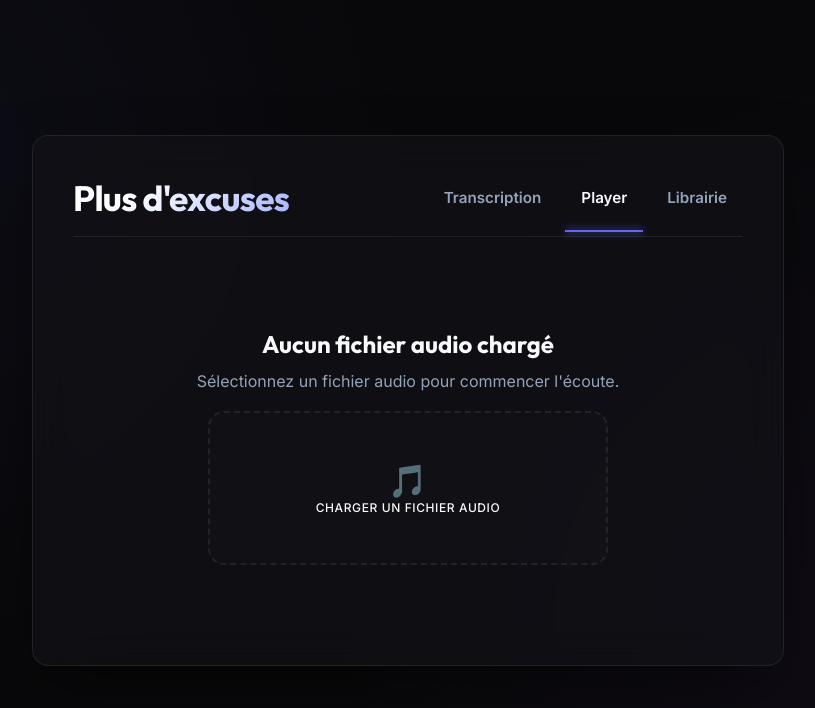
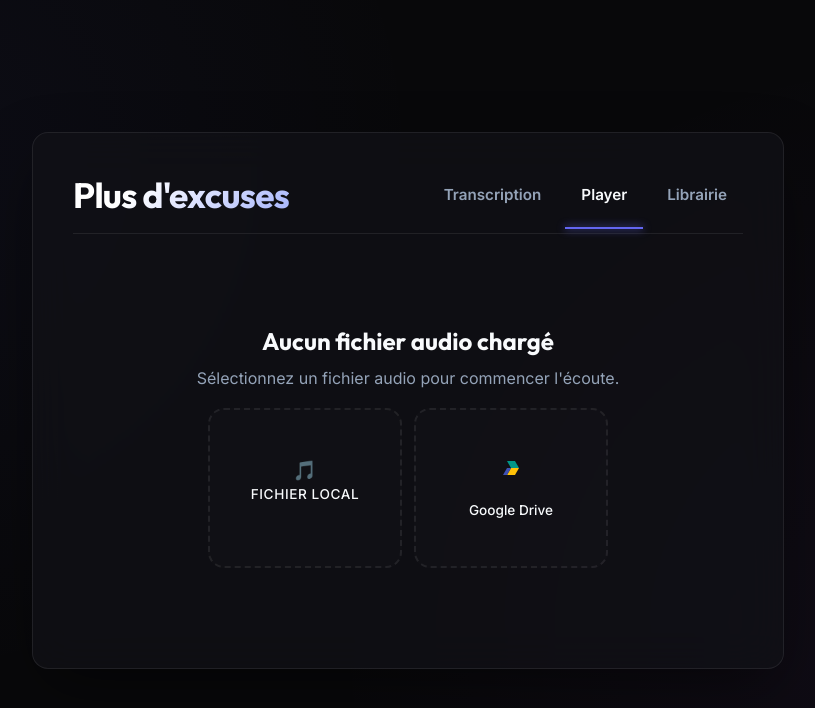
Before and after one commit to BenAXiong/Plus-d-excuses, a React (Vite) app: page / in a window 1280 px wide. Both pictures are taken after a click on the button "Player". Shown: the top 708 px of the page, without its empty margins (232-1047 px from the left). Built offline with nearby package versions, Linux system fonts and the light colour scheme.

Commit message:
feat: add google drive shortcut button to player tab and placeholder view

```diff
--- a/src/App.jsx
+++ b/src/App.jsx
@@ -895,9 +895,10 @@ export default function App() {
               <h2>Aucun fichier audio chargé</h2>
               <p>Sélectionnez un fichier audio pour commencer l'écoute.</p>
 
+              <div style={{ display: 'flex', gap: '12px', justifyContent: 'center', width: '100%', maxWidth: '400px', margin: '20px auto 0' }}>
                 <div
                   className={`dropzone ${isDragging ? 'active' : ''}`}
-                style={{ width: '100%', maxWidth: '400px', margin: '20px auto 0' }}
+                  style={{ flex: 1, margin: 0 }}
                   onDragOver={handleDragOver}
                   onDragLeave={handleDragLeave}
                   onDrop={handleDrop}
@@ -910,15 +911,33 @@ export default function App() {
                     onChange={handleFileChange}
                   />
                   <label htmlFor="player-audio-picker" style={{ width: '100%', cursor: 'pointer' }}>
-                  <div className="dropzone-icon">🎵</div>
-                  <p style={{ color: 'var(--text-primary)', fontWeight: '500' }}>Charger un fichier audio</p>
+                    <div className="dropzone-icon" style={{ fontSize: '1.2rem', marginBottom: '4px' }}>🎵</div>
+                    <p style={{ color: 'var(--text-primary)', fontWeight: '500', fontSize: '0.85rem' }}>Fichier local</p>
                   </label>
+                </div>
+
+                <a
+                  href="https://drive.google.com/drive/folders/16LdJquxQFACf90JuD0YPxYM1yRaWALoL"
+                  target="_blank"
+                  rel="noopener noreferrer"
+                  className="dropzone"
+                  style={{ flex: 1, margin: 0, display: 'flex', flexDirection: 'column', alignItems: 'center', justifyContent: 'center', textDecoration: 'none' }}
+                >
+                  <div style={{ marginBottom: '4px' }}>
+                    <svg viewBox="0 0 24 24" width="24" height="24">
+                      <path fill="#FFC107" d="M8 17l4-7h8l-4 7z" />
+                      <path fill="#009688" d="M12 10L8 3h8l4 7z" />
+                      <path fill="#3F51B5" d="M4 17l4-7h4l-4 7z" />
+                    </svg>
+                  </div>
+                  <p style={{ color: 'var(--text-primary)', fontWeight: '500', fontSize: '0.85rem' }}>Google Drive</p>
+                </a>
               </div>
             </div>
           ) : (
             <div style={{ display: 'flex', flexDirection: 'column', gap: '24px' }}>
               <div style={{ background: 'rgba(255,255,255,0.01)', border: '1px solid var(--border-color)', borderRadius: '12px', padding: '24px' }}>
-                <div style={{ display: 'flex', alignItems: 'center', gap: '12px', marginBottom: '16px' }}>
+                <div style={{ display: 'flex', alignItems: 'center', gap: '8px', marginBottom: '16px' }}>
                   <button
                     className="btn"
                     title="Changer de fichier"
@@ -930,6 +949,20 @@ export default function App() {
                   >
                     📂
                   </button>
+                  <a
+                    href="https://drive.google.com/drive/folders/16LdJquxQFACf90JuD0YPxYM1yRaWALoL"
+                    target="_blank"
+                    rel="noopener noreferrer"
+                    className="btn"
+                    title="Ouvrir Google Drive"
+                    style={{ width: '36px', height: '36px', background: 'rgba(255,255,255,0.05)', border: '1px solid var(--border-color)', borderRadius: '8px', boxShadow: 'none', padding: '0', display: 'flex', alignItems: 'center', justifyContent: 'center', fontSize: '1.1rem', cursor: 'pointer', flexShrink: 0, textDecoration: 'none' }}
+                  >
+                    <svg viewBox="0 0 24 24" width="20" height="20" style={{ display: 'block' }}>
+                      <path fill="#FFC107" d="M8 17l4-7h8l-4 7z" />
+                      <path fill="#009688" d="M12 10L8 3h8l4 7z" />
+                      <path fill="#3F51B5" d="M4 17l4-7h4l-4 7z" />
+                    </svg>
+                  </a>
                   <h3 style={{ fontFamily: 'Outfit', margin: 0, overflow: 'hidden', textOverflow: 'ellipsis', whiteSpace: 'nowrap' }}>{file.name}</h3>
                 </div>
 
```
Lines whose indentation alone changed are shown as unchanged.
